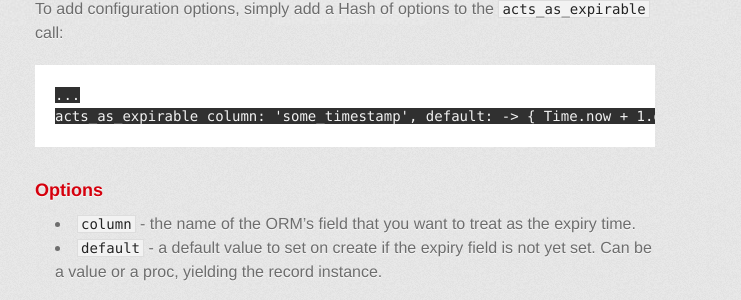
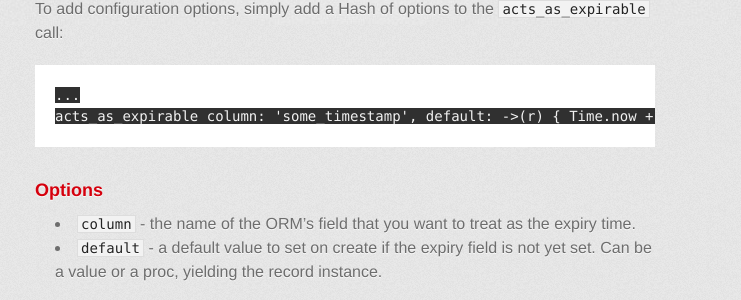
Before and after one commit to chingor13/chingor13.github.io, a Jekyll site: the page built from _posts/2012-10-01-acts_as_expirable.markdown, in a window 1280 px wide. Shown: the part 549-849 px from the top of the page, without its empty margins (295-1036 px from the left). Built offline with Jekyll 4.4.1, drawn with Linux system fonts in a browser that asks for light colours; nearby versions of some CDN libraries; some web fonts are replaced; Markdown is read by kramdown in place of the engine named in the settings.

````diff
--- a/_posts/2012-10-01-acts_as_expirable.markdown
+++ b/_posts/2012-10-01-acts_as_expirable.markdown
@@ -22,7 +22,7 @@ To add configuration options, simply add a Hash of options to the `acts_as_expir
 
 ```
 ...
-acts_as_expirable column: 'some_timestamp', default: -> { Time.now + 1.day }
+acts_as_expirable column: 'some_timestamp', default: ->(r) { Time.now + 1.day }
 ```
 
 ### Options
````
